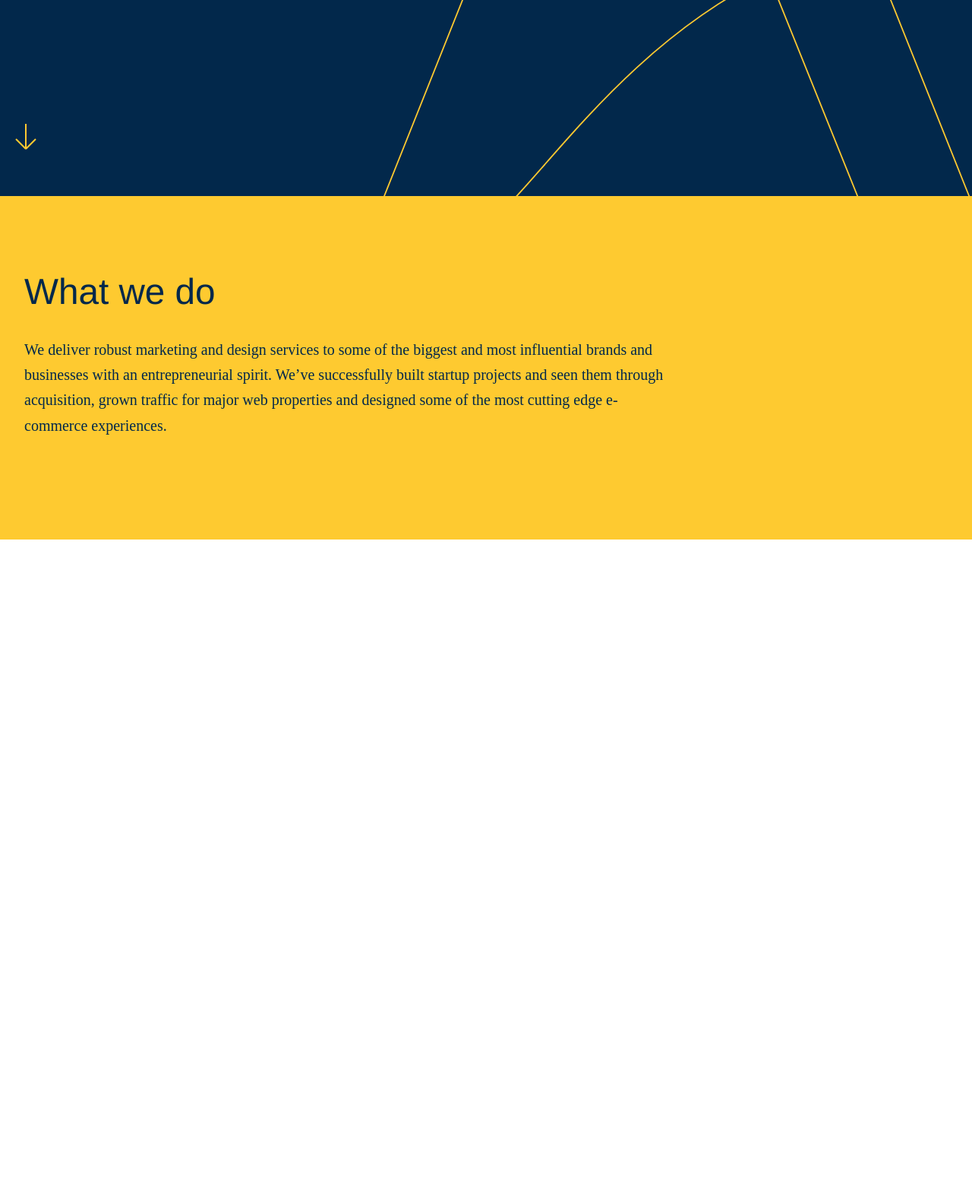
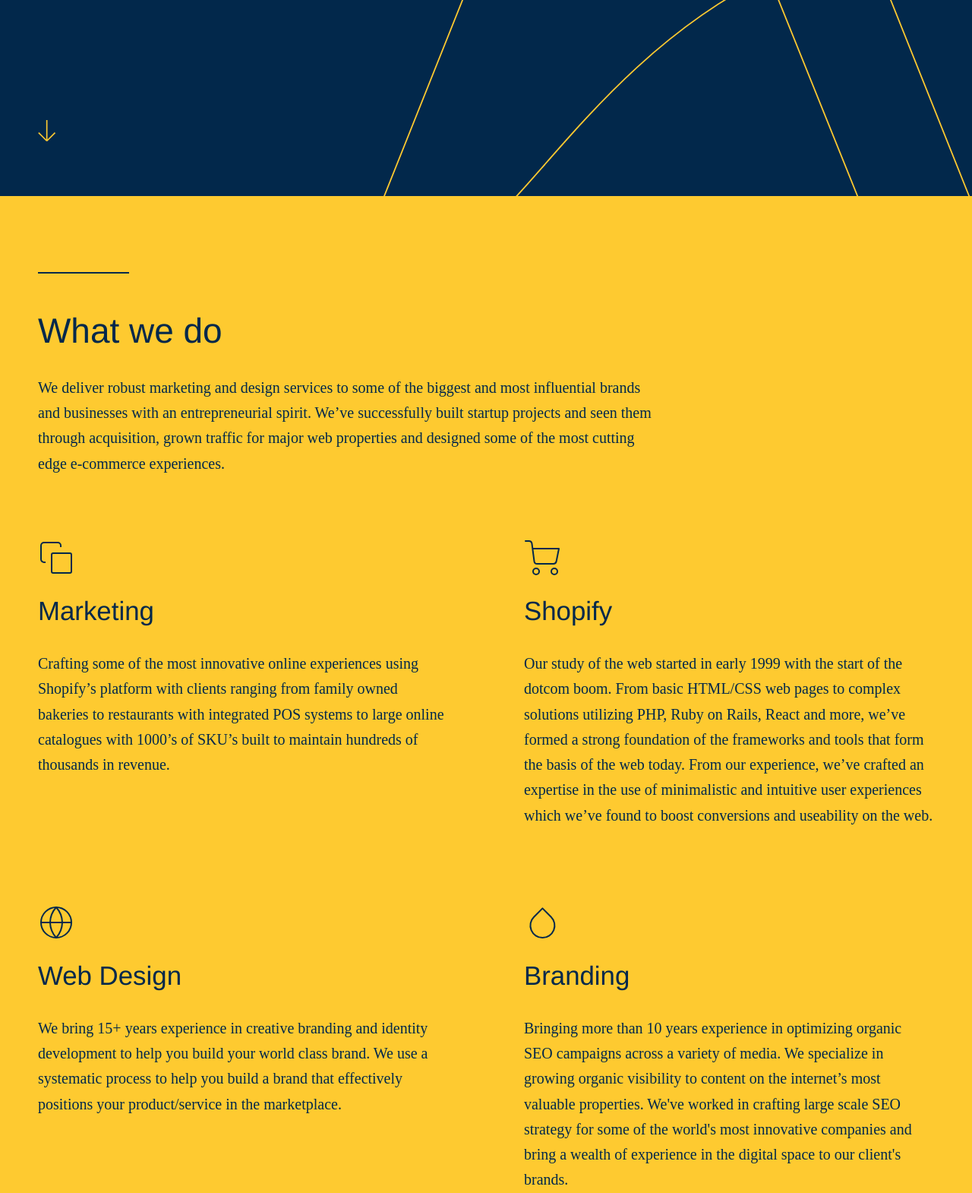
Before and after one commit to Sananes/adaptia, a Gatsby site: page / in a window 1280 px wide. Shown: the part 542-2112 px from the top of the page at 76% size. Before the commit the page ends 1252 px from the top, so only its background shows below. Built offline with nearby package versions, Linux system fonts and the light colour scheme; Gatsby itself is replaced by a stand-in of ours; some packages are replaced by stand-ins of ours.

Commit message:
Big icon update and services

```diff
--- a/gatsby-config.js
+++ b/gatsby-config.js
@@ -1,8 +1,9 @@
 const path = require(`path`)
+const siteConfig = require(`./src/content/services`)
 
 module.exports = {
   siteMetadata: {
-    title: 'Gatsby Default Starter',
+    ...siteConfig,
   },
   plugins: [
     'gatsby-plugin-react-helmet',
--- a/src/components/Hero/hero.js
+++ b/src/components/Hero/hero.js
@@ -1,9 +1,11 @@
 import React from 'react'
-import styled, { css } from 'react-emotion'
+import styled from 'react-emotion'
 import { theme, breakpoint } from '../../utils/colors'
 import { Container } from '../../utils/extends'
 import { ReactComponent as HeroLogo } from '../../images/hero-logo.svg'
-import { ReactComponent as Arrow } from '../../images/arrow.svg'
+import { scale } from '../../utils/typography'
+import SVG from '../svg'
+
 // import './hero.scss'
 
 const HeroLayout = styled.div`
@@ -20,7 +22,6 @@ const HeroContainer = styled.div`
 `
 
 const HeroContent = styled.div`
-  width: 40%;
   color: ${theme.primary};
 
   @media (max-width: ${breakpoint.medium}) {
@@ -28,11 +29,11 @@ const HeroContent = styled.div`
   }
 
   h1 {
-    font-size: 74px;
-    max-width: 520px;
+    ${scale(0.95)}
+    max-width: 600px;
 
    @media (max-width: ${breakpoint.medium}) {
-      font-size: 40px;
+      ${scale(0.5)}
     }
   }
 
@@ -63,7 +64,7 @@ const HeroMark = styled.div`
 const HeroArrow = styled.a`
   position: absolute;
   color: ${theme.primary};
-  left: 20px;
+  left: 50px;
   bottom: 50px;
 `
 
@@ -78,7 +79,7 @@ const Hero = () => (
         {/* <p className="hero-text">We're a passionate studio, dedicating to craft your online experience in all aspects of the web. Accessibility is our number one priority.</p> */}
       </HeroContent>
       <HeroArrow href="#">
-        <Arrow />
+        <SVG icon="arrow" width="40" />
       </HeroArrow>
     </HeroContainer>
   </HeroLayout>
--- a/src/components/Services/services.js
+++ b/src/components/Services/services.js
@@ -1,8 +1,14 @@
 import React from 'react'
 import styled from 'react-emotion'
-import { theme } from '../../utils/colors'
+import { theme, breakpoint } from '../../utils/colors'
 import { Container } from '../../utils/extends'
-import { scale } from '../../utils/typography'
+import { rhythm } from '../../utils/typography'
+
+// Icons
+import SVG from '../svg'
+
+const ServiceItem = styled.li`
+`
 
 const ServicesLayout = styled.div`
   background: ${theme.primary};
@@ -10,10 +16,40 @@ const ServicesLayout = styled.div`
 `
 
 const ServicesHeader = styled.div`
-  padding: 100px 0;
+  padding: ${rhythm(3)} 0 ${rhythm(1.5)} ;
+
+  @media (max-width: ${breakpoint.medium}) {
+    padding: ${rhythm(2)} 0 ${rhythm(1.5 / 1.5)} ;
+  }
 
   p {
     max-width: 70%;
+
+    @media (max-width: ${breakpoint.medium}) {
+      max-width: 100%;
+    }
+  }
+`
+
+const Divider = styled.div`
+  border-bottom: 2px solid ${theme.secondary};
+  width: 120px;
+  margin-bottom: ${rhythm(1.5)};
+`
+
+const ServiceList = styled.ul`
+  display: grid;
+  grid-template-columns: repeat(2, 1fr);
+  grid-gap: ${rhythm(3)};
+  padding-bottom: ${rhythm(3)};
+
+  @media (max-width: ${breakpoint.medium}) {
+    grid-template-columns: 1fr;
+    grid-gap: ${rhythm(2)};
+  }
+
+  svg {
+    margin-bottom: ${rhythm(0.5)};
   }
 `
 
@@ -21,9 +57,35 @@ const Services = () => (
   <ServicesLayout>
     <div class={Container}>
       <ServicesHeader>
+        <Divider />
         <h2>What we do</h2>
         <p>We deliver robust marketing and design services to some of the biggest and most influential brands and businesses with an entrepreneurial spirit. We’ve successfully built startup projects and seen them through acquisition, grown traffic for major web properties and designed some of the most cutting edge e-commerce experiences.</p>
       </ServicesHeader>
+      <ServiceList>
+        <ServiceItem>
+          <SVG icon="marketing" width="48" />
+          <h3>Marketing</h3>
+          <p>Crafting some of the most innovative online experiences using Shopify’s platform with clients ranging from family owned bakeries to restaurants with integrated POS systems to large online catalogues with 1000’s of SKU’s built to maintain hundreds of thousands in revenue.</p>
+        </ServiceItem>
+
+        <ServiceItem>
+          <SVG icon="ecommerce" width="48" />
+          <h3>Shopify</h3>
+          <p>Our study of the web started in early 1999 with the start of the dotcom boom. From basic HTML/CSS web pages to complex solutions utilizing PHP, Ruby on Rails, React and more, we’ve formed a strong foundation of the frameworks and tools that form the basis of the web today. From our experience, we’ve crafted an expertise in the use of minimalistic and intuitive user experiences which we’ve found to boost conversions and useability on the web.</p>
+        </ServiceItem>
+
+        <ServiceItem>
+          <SVG icon="design" width="48" />
+          <h3>Web Design</h3>
+          <p>We bring 15+ years experience in creative branding and identity development to help you build your world class brand. We use a systematic process to help you build a brand that effectively positions your product/service in the marketplace.</p>
+        </ServiceItem>
+
+        <ServiceItem>
+          <SVG icon="branding" width="48" />
+          <h3>Branding</h3>
+          <p>Bringing more than 10 years experience in optimizing organic SEO campaigns across a variety of media. We specialize in growing organic visibility to content on the internet’s most valuable properties. We've worked in crafting large scale SEO strategy for some of the world's most innovative companies and bring a wealth of experience in the digital space to our client's brands.</p>
+        </ServiceItem>
+      </ServiceList>
     </div>
   </ServicesLayout>
 )
--- a/src/components/layout.js
+++ b/src/components/layout.js
@@ -1,11 +1,11 @@
 import React from 'react'
 import PropTypes from 'prop-types'
 import Helmet from 'react-helmet'
-import styled, { css, injectGlobal } from 'react-emotion'
+import { injectGlobal } from 'react-emotion'
 import { theme } from '../utils/colors'
 import { StaticQuery, graphql } from 'gatsby'
 import Header from './Header/header'
-// import './layout.scss'
+import './layout.scss'
 
 injectGlobal`
   body {
--- /dev/null
+++ b/src/components/layout.scss
@@ -0,0 +1,5 @@
+ul, li {
+  list-style: none;
+  margin: 0;
+  padding: 0;
+}
--- /dev/null
+++ b/src/components/svg.js
@@ -0,0 +1,103 @@
+import React from 'react'
+import PropTypes from 'prop-types'
+import styled from 'react-emotion'
+
+const Wrapper = styled.svg`
+  stroke: ${props => props.stroke};
+  stroke-width: ${props => props.strokeWidth};
+  width: ${props => props.svgWidth};
+  fill: ${props => props.fill};
+  left: ${props => props.left};
+  top: ${props => props.top};
+`
+
+const icons = {
+  marketing: {
+    shape: (
+      <React.Fragment>
+        <path d="M18 20C18 18.8954 18.8954 18 20 18H42C43.1046 18 44 18.8954 44 20V42C44 43.1046 43.1046 44 42 44H20C18.8954 44 18 43.1046 18 42V20Z"/>
+        <path d="M10.0005 30H8.00049C5.79135 30 4.00049 28.2091 4.00049 26V8C4.00049 5.79086 5.79135 4 8.00049 4H26.0005C28.2096 4 30.0005 5.79086 30.0005 8V10"/>
+      </React.Fragment>
+    ),
+    viewBox: '0 0 48 48',
+  },
+  branding: {
+    shape: (
+      <React.Fragment>
+        <path fill-rule="evenodd" clip-rule="evenodd" d="M24.3997 5.38013L35.7197 16.7001C40.2978 21.2753 41.6686 28.158 39.1927 34.1381C36.7168 40.1181 30.882 44.0175 24.4097 44.0175C17.9373 44.0175 12.1025 40.1181 9.62657 34.1381C7.15069 28.158 8.52151 21.2753 13.0996 16.7001L24.3997 5.38013Z" stroke-linecap="round" stroke-linejoin="round"/>
+      </React.Fragment>
+    ),
+    viewBox: '0 0 48 48',
+  },
+  ecommerce: {
+    shape: (
+      <React.Fragment>
+        <path d="M16 46C18.2091 46 20 44.2091 20 42C20 39.7909 18.2091 38 16 38C13.7909 38 12 39.7909 12 42C12 44.2091 13.7909 46 16 46Z"  stroke-linecap="round" stroke-linejoin="round"/>
+        <path d="M40 46C42.2091 46 44 44.2091 44 42C44 39.7909 42.2091 38 40 38C37.7909 38 36 39.7909 36 42C36 44.2091 37.7909 46 40 46Z" stroke-linecap="round" stroke-linejoin="round"/>
+        <path stroke-width="2" d="M11.3395 12H45.9995L42.6395 28.78C42.262 30.6805 40.5767 32.0371 38.6395 32H17.4995C15.4785 32.0171 13.7622 30.524 13.4995 28.52L10.4595 5.48C10.1988 3.49119 8.50534 2.00304 6.49951 2H1.99951" stroke-linecap="round" stroke-linejoin="round"/>
+      </React.Fragment>
+    ),
+    viewBox: '0 0 48 48',
+  },
+  design: {
+    shape: (
+      <React.Fragment>
+        <path d="M24.0005 44C35.0462 44 44.0005 35.0457 44.0005 24C44.0005 12.9543 35.0462 4 24.0005 4C12.9548 4 4.00049 12.9543 4.00049 24C4.00049 35.0457 12.9548 44 24.0005 44Z" stroke="currentColor" stroke-linecap="round" stroke-linejoin="round"/>
+        <path d="M4.00049 24H44.0005" stroke="currentColor" stroke-linecap="round" stroke-linejoin="round"/>
+        <path d="M24.0005 4C29.003 9.47671 31.846 16.5841 32.0005 24C31.846 31.4159 29.003 38.5233 24.0005 44C18.9979 38.5233 16.155 31.4159 16.0005 24C16.155 16.5841 18.9979 9.47671 24.0005 4V4Z" stroke="currentColor"  stroke-linecap="round" stroke-linejoin="round"/>
+      </React.Fragment>
+    ),
+    viewBox: '0 0 48 48',
+  },
+  menu: {
+    shape: (
+      <React.Fragment>
+        <path stroke-linecap="round" stroke-linejoin="round" d="M7.1504 12h15.6M3.25 6h19.5M3.25 18h19.5"/>
+      </React.Fragment>
+    ),
+    viewBox: '0 0 26 24',
+  },
+  arrow: {
+    shape: (
+      <React.Fragment>
+        <path d="M1 20L14 33M14 33L27 20M14 33V0" />
+      </React.Fragment>
+    ),
+    viewBox: '0 0 48 48',
+  },
+}
+
+const SVG = ({ stroke, fill, width, icon, left, top, className, strokeWidth }) => (
+  <Wrapper
+    viewBox={icons[icon].viewBox}
+    stroke={stroke}
+    fill={fill}
+    svgWidth={`${width}px`}
+    left={left}
+    top={top}
+    className={className}
+    strokeWidth={strokeWidth}
+  >
+    {icons[icon].shape}
+  </Wrapper>
+);
+
+export default SVG;
+
+SVG.propTypes = {
+  stroke: PropTypes.string,
+  strokeWidth: PropTypes.number,
+  fill: PropTypes.string,
+  width: PropTypes.number,
+  left: PropTypes.string,
+  top: PropTypes.string,
+  className: PropTypes.string,
+};
+
+SVG.defaultProps = {
+  stroke: 'currentColor',
+  width: 24,
+  fill: 'none',
+  className: 'icon',
+  strokeWidth: 2,
+};
--- /dev/null
+++ b/src/content/services.js
@@ -0,0 +1,10 @@
+module.exports = {
+  siteTitle: `Adaptia`,
+  siteTitleShort: `Marketing & Branding Agency`,
+  siteDescription: `A Marketing & Branding Agency.`,
+  siteUrl: `https://adaptiadesign.com`,
+  pathPrefix: null,
+  social: {
+    twitter: `adaptiadesign`,
+  },
+};
--- a/src/utils/colors.js
+++ b/src/utils/colors.js
@@ -8,7 +8,7 @@ export const theme = {
   primary: colors.sunshine,
   secondary: colors.midnight,
   white: colors.white,
-  maxWidth: '1400px',
+  maxWidth: '1280px',
 }
 
 export const textColor = {
--- a/src/utils/extends.js
+++ b/src/utils/extends.js
@@ -1,8 +1,16 @@
 import { css } from 'react-emotion'
-import { theme } from './colors'
+import { theme, breakpoint } from './colors'
 
 export const Container = css`
   max-width: ${theme.maxWidth};
   margin: 0 auto;
-  padding: 0 32px;
+  padding: 0 50px;
+
+  @media (max-width: ${breakpoint.medium}) {
+    padding: 0 30px;
+  }
+
+  @media (max-width: ${breakpoint.small}) {
+    padding: 0 20px;
+  }
 `
--- a/src/utils/typography.js
+++ b/src/utils/typography.js
@@ -5,7 +5,7 @@ const typography = new Typography({
   baseLineHeight: 1.666,
   headerFontFamily: ['Colfax', 'Helvetica Neue', 'Segoe UI', 'Helvetica', 'Arial', 'sans-serif'],
   headerWeight: 500,
-  scaleRatio: 4.25,
+  scaleRatio: 4,
   bodyFontFamily: ['Colfax', 'serif'],
   // See below for the full list of options.
 })
```
Also changed, not shown: src/components/Header/header.js (+31 -5 lines), src/content/site.js (added, +10 -0 lines), src/images/branding.svg (added), src/images/design.svg (added), src/images/ecommerce.svg (added), src/images/marketing.svg (added), src/images/menu.svg (added).
